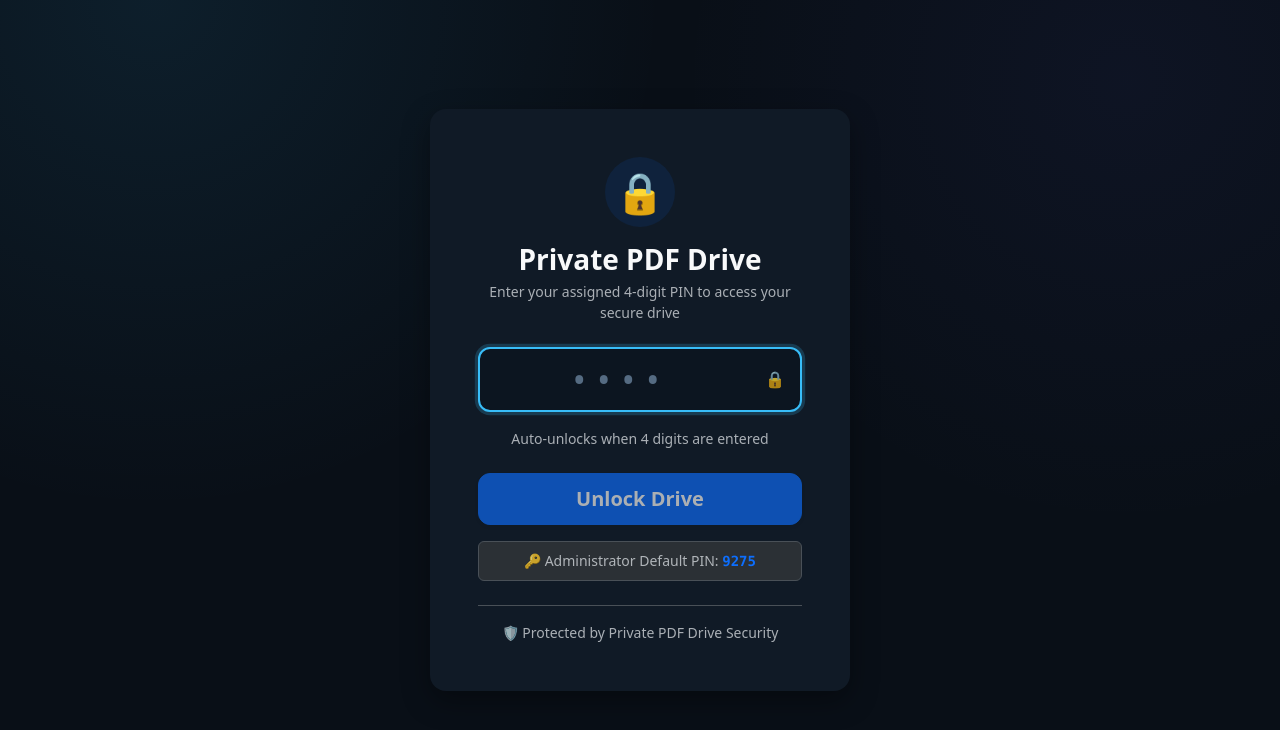
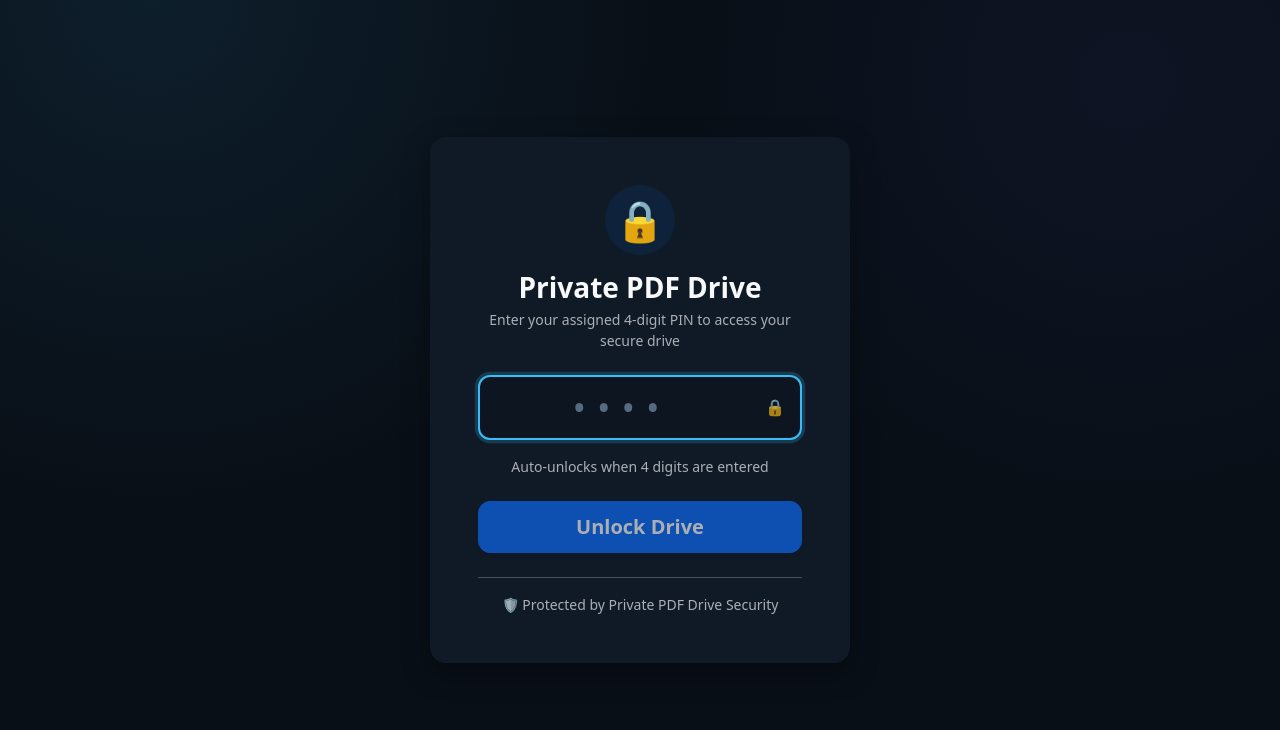
Before and after one commit to manikanta9275/private_drive, a React (Vite) app in the folder frontend/: page /login in a window 1280 px wide. Shown: the top 730 px of the page. Built offline with nearby package versions, Linux system fonts and the light colour scheme; no server answers.

Commit message:
Convert entire app

```diff
--- a/frontend/src/pages/Login.jsx
+++ b/frontend/src/pages/Login.jsx
@@ -135,9 +135,7 @@ function Login() {
                         </button>
                     </form>
 
-                    <div className="mt-3 p-2 rounded border bg-body-tertiary small text-muted">
-                        🔑 Administrator Default PIN: <strong className="text-primary font-monospace">9275</strong>
-                    </div>
+
 
                     <div className="mt-4 pt-3 border-top text-muted small">
                         🛡️ Protected by Private PDF Drive Security
```
